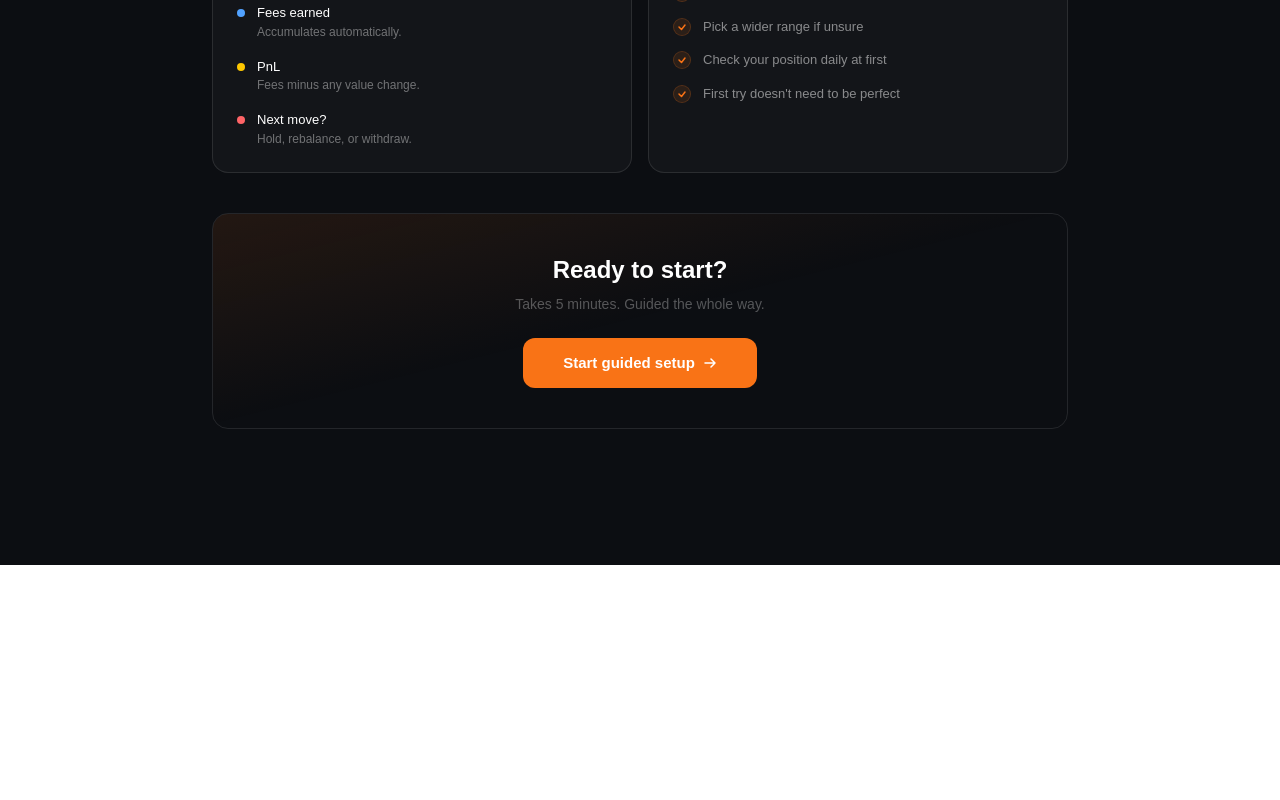
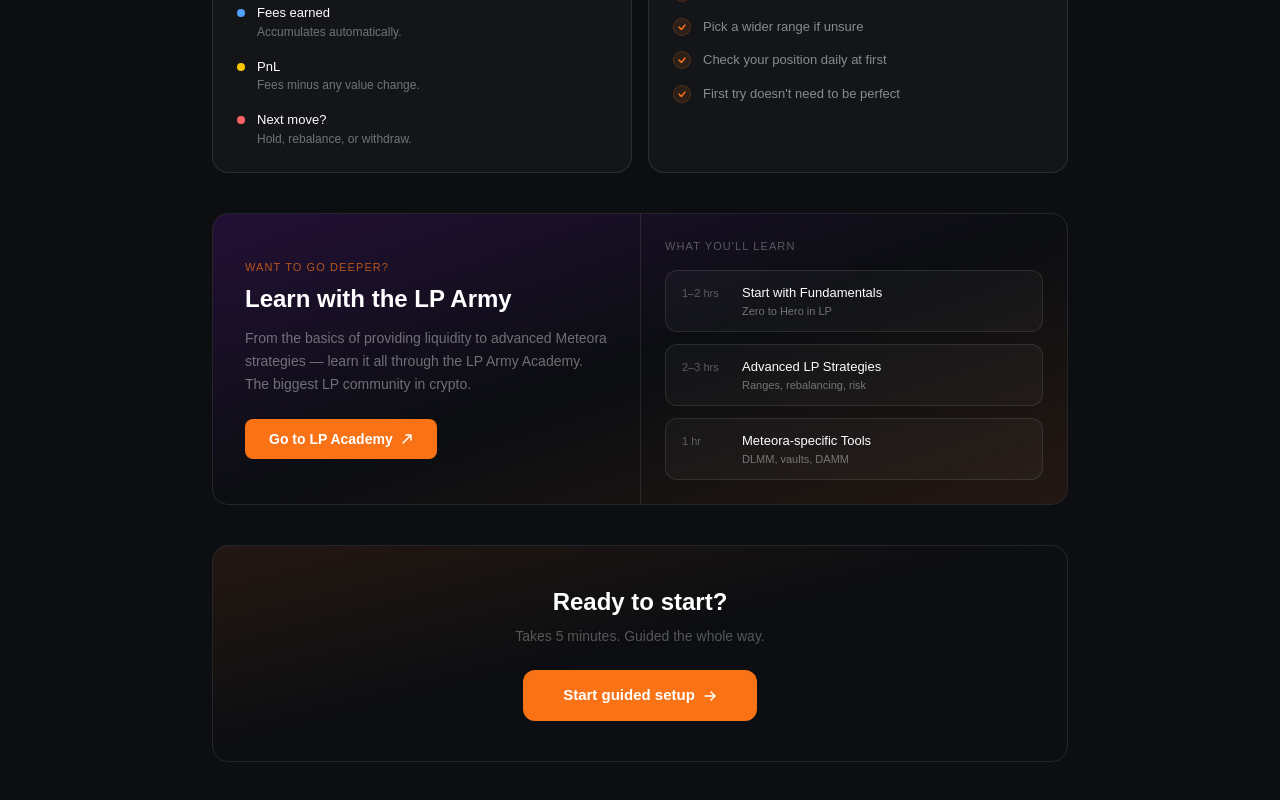
Before and after one commit to zaikshev88/meteora-starter, a Next.js app: page / in a window 1280 px wide. Shown: the part 2384-3184 px from the top of the page. Before the commit the page ends 2949 px from the top, so only its background shows below. Built offline with nearby package versions, Linux system fonts and the light colour scheme.

Commit message:
Add LP academy step

```diff
--- a/app/page.tsx
+++ b/app/page.tsx
@@ -234,6 +234,47 @@ export default function StarterPage() {
           </div>
         </div>
 
+        {/* ── LP Army / Academy ── */}
+        <div className="relative rounded-2xl overflow-hidden border border-white/10 my-10">
+          <div className="absolute inset-0 bg-gradient-to-br from-purple-900/30 via-transparent to-[#F97316]/10 pointer-events-none" />
+          <div className="relative z-10 grid grid-cols-1 sm:grid-cols-2 gap-0">
+            <div className="p-8 flex flex-col justify-center">
+              <p className="text-[11px] font-medium text-[#F97316]/70 uppercase tracking-widest mb-2">Want to go deeper?</p>
+              <h2 className="text-2xl font-bold text-white mb-3">Learn with the LP Army</h2>
+              <p className="text-sm text-white/40 leading-relaxed mb-6">
+                From the basics of providing liquidity to advanced Meteora strategies — learn it all through the LP Army Academy. The biggest LP community in crypto.
+              </p>
+              <a
+                href="https://lparmy.meteora.ag"
+                target="_blank"
+                rel="noopener noreferrer"
+                className="inline-flex items-center gap-2 bg-[#F97316] text-white text-sm font-bold px-6 py-2.5 rounded-lg hover:bg-[#ea6c0a] transition-colors w-fit"
+              >
+                Go to LP Academy
+                <svg width="12" height="12" viewBox="0 0 12 12" fill="none">
+                  <path d="M2 10L10 2M10 2H5M10 2v5" stroke="currentColor" strokeWidth="1.5" strokeLinecap="round" strokeLinejoin="round"/>
+                </svg>
+              </a>
+            </div>
+            <div className="p-6 flex flex-col gap-3 border-t sm:border-t-0 sm:border-l border-white/10">
+              <p className="text-[11px] font-medium text-white/30 uppercase tracking-widest mb-1">What you'll learn</p>
+              {[
+                { duration: "1–2 hrs", label: "Start with Fundamentals", sublabel: "Zero to Hero in LP" },
+                { duration: "2–3 hrs", label: "Advanced LP Strategies", sublabel: "Ranges, rebalancing, risk" },
+                { duration: "1 hr", label: "Meteora-specific Tools", sublabel: "DLMM, vaults, DAMM" },
+              ].map((item) => (
+                <div key={item.label} className="flex items-start gap-3 bg-white/[0.03] border border-white/10 rounded-xl px-4 py-3">
+                  <span className="text-[11px] text-white/30 mt-0.5 shrink-0 w-12">{item.duration}</span>
+                  <div>
+                    <p className="text-[13px] font-medium text-white">{item.label}</p>
+                    <p className="text-[11px] text-white/40">{item.sublabel}</p>
+                  </div>
+                </div>
+              ))}
+            </div>
+          </div>
+        </div>
+
         {/* ── Final CTA ── */}
         <div className="relative rounded-2xl overflow-hidden border border-white/10 p-10 text-center my-10">
           {/* IMG: background — abstract graphic or gradient illustration */}
```
